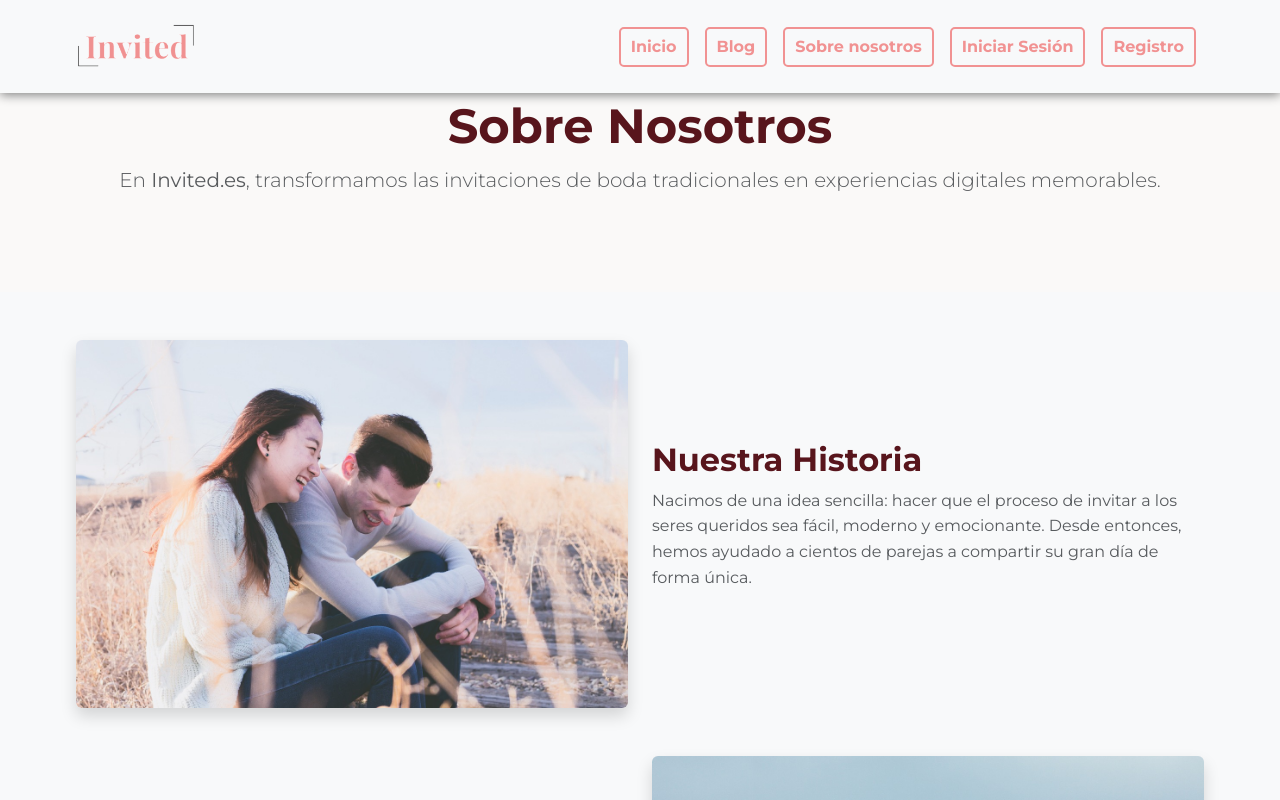
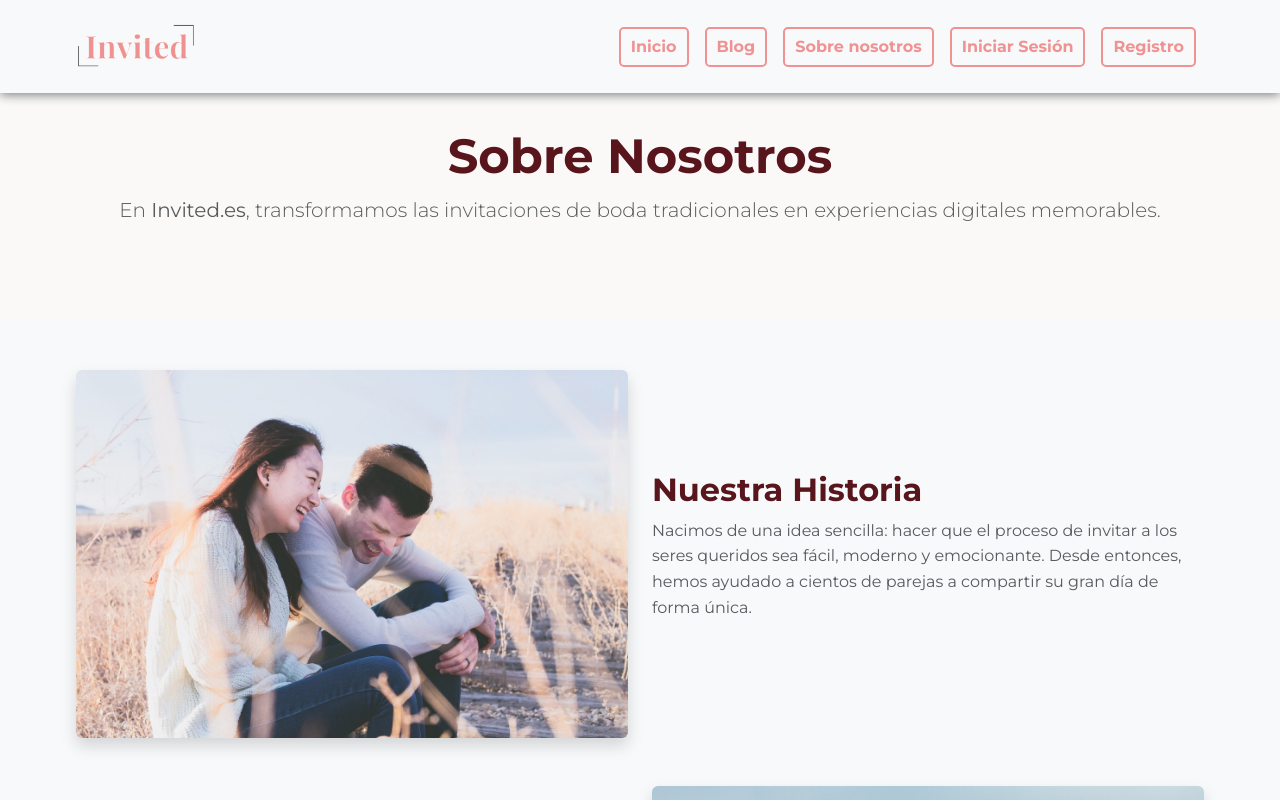
Before and after one commit to APAInsular/invited-front, a React (Create React App) app: page /about-us in a window 1280 px wide. Shown: the top 800 px of the page. Built offline with nearby package versions, Linux system fonts and the light colour scheme; no server answers; a web font is replaced by a local one.

Commit message:
cambio svg

```diff
--- a/src/pages/AboutUs.jsx
+++ b/src/pages/AboutUs.jsx
@@ -4,7 +4,7 @@ import Footer from '../components/Footer';
 
 const AboutUs = () => {
     return (
-        <div style={{ backgroundColor: '#FAF9F8', color: '#2F2F2F', minHeight: '100vh', marginTop: "50px" }}>
+        <div style={{ backgroundColor: '#FAF9F8', color: '#2F2F2F', minHeight: '100vh', marginTop: "80px" }}>
             <section className="py-5 text-center">
                 <div className="container">
                     <h1 className="display-5 fw-bold text-danger-emphasis">Sobre Nosotros</h1>
```
